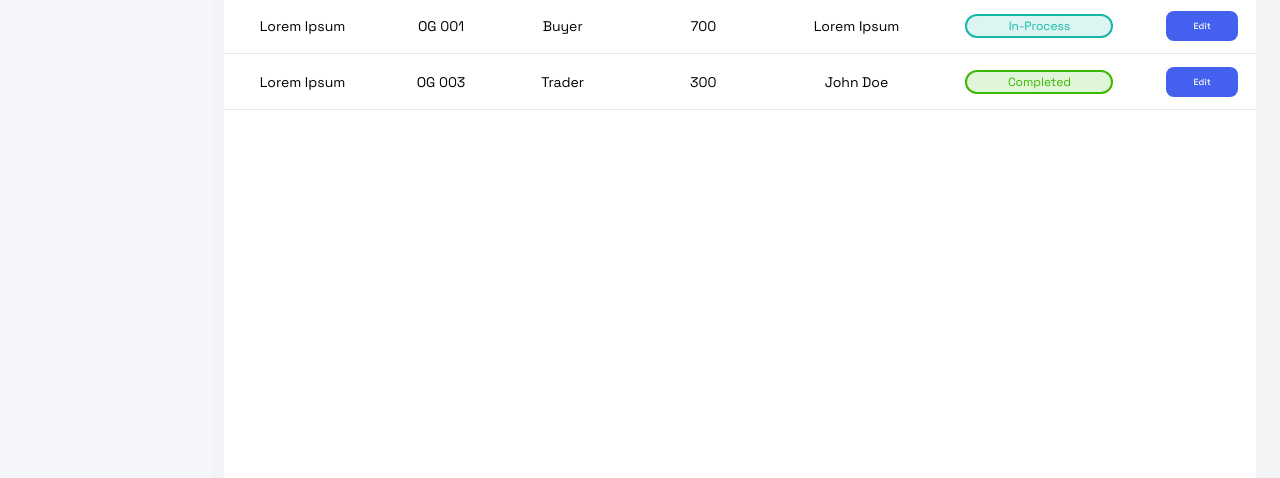
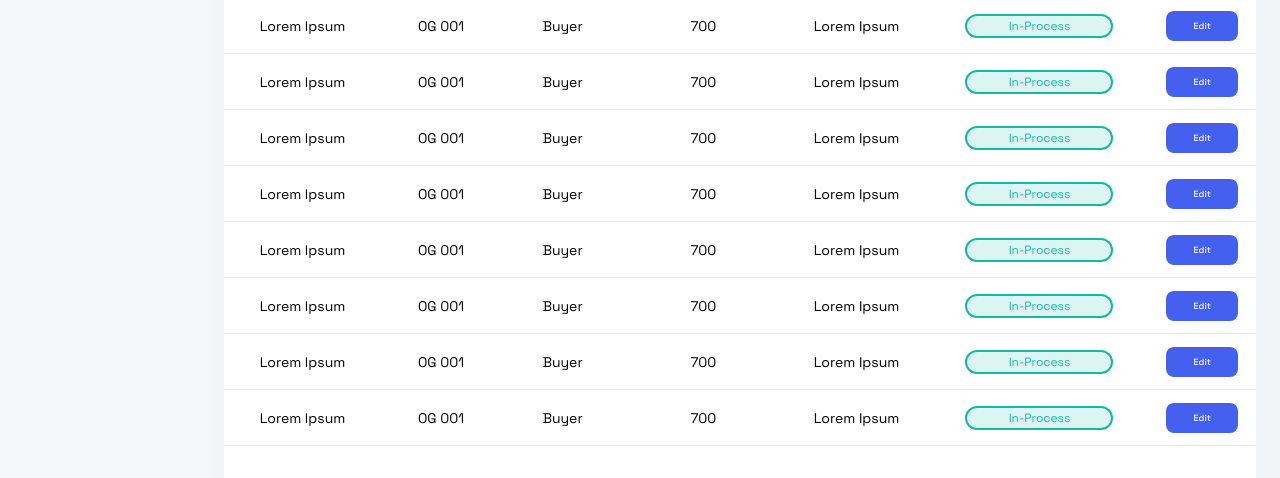
Before and after one commit to offsetFrontend/offset-go-admin-fe, a React (Create React App) app: page /transfer-requests in a window 1280 px wide. Shown: the part 228-706 px from the top of the page. Built offline with nearby package versions, Linux system fonts and the light colour scheme; no server answers; sample sign-in values are in the browser's storage.

Commit message:
quickfix

```diff
--- a/src/pages/TransferRequest.jsx
+++ b/src/pages/TransferRequest.jsx
@@ -72,6 +72,243 @@ const TransferRequest = () => {
       ],
       [
         "Lorem Ipsum",
+        "OG 001",
+        "Buyer",
+        "700",
+        " Lorem Ipsum",
+        <StatusButton
+          statusText={"In-Process"}
+          statusButton={() => {
+            handleStatusButton();
+          }}
+        />,
+        <ActionButtons />
+      ],
+      [
+        "Lorem Ipsum",
+        "OG 001",
+        "Buyer",
+        "700",
+        " Lorem Ipsum",
+        <StatusButton
+          statusText={"In-Process"}
+          statusButton={() => {
+            handleStatusButton();
+          }}
+        />,
+        <ActionButtons />
+      ],
+      [
+        "Lorem Ipsum",
+        "OG 001",
+        "Buyer",
+        "700",
+        " Lorem Ipsum",
+        <StatusButton
+          statusText={"In-Process"}
+          statusButton={() => {
+            handleStatusButton();
+          }}
+        />,
+        <ActionButtons />
+      ],  [
+        "Lorem Ipsum",
+        "OG 001",
+        "Buyer",
+        "700",
+        " Lorem Ipsum",
+        <StatusButton
+          statusText={"In-Process"}
+          statusButton={() => {
+            handleStatusButton();
+          }}
+        />,
+        <ActionButtons />
+      ],  [
+        "Lorem Ipsum",
+        "OG 001",
+        "Buyer",
+        "700",
+        " Lorem Ipsum",
+        <StatusButton
+          statusText={"In-Process"}
+          statusButton={() => {
+            handleStatusButton();
+          }}
+        />,
+        <ActionButtons />
+      ],  [
+        "Lorem Ipsum",
+        "OG 001",
+        "Buyer",
+        "700",
+        " Lorem Ipsum",
+        <StatusButton
+          statusText={"In-Process"}
+          statusButton={() => {
+            handleStatusButton();
+          }}
+        />,
+        <ActionButtons />
+      ],  [
+        "Lorem Ipsum",
+        "OG 001",
+        "Buyer",
+        "700",
+        " Lorem Ipsum",
+        <StatusButton
+          statusText={"In-Process"}
+          statusButton={() => {
+            handleStatusButton();
+          }}
+        />,
+        <ActionButtons />
+      ],  [
+        "Lorem Ipsum",
+        "OG 001",
+        "Buyer",
+        "700",
+        " Lorem Ipsum",
+        <StatusButton
+          statusText={"In-Process"}
+          statusButton={() => {
+            handleStatusButton();
+          }}
+        />,
+        <ActionButtons />
+      ],  [
+        "Lorem Ipsum",
+        "OG 001",
+        "Buyer",
+        "700",
+        " Lorem Ipsum",
+        <StatusButton
+          statusText={"In-Process"}
+          statusButton={() => {
+            handleStatusButton();
+          }}
+        />,
+        <ActionButtons />
+      ],  [
+        "Lorem Ipsum",
+        "OG 001",
+        "Buyer",
+        "700",
+        " Lorem Ipsum",
+        <StatusButton
+          statusText={"In-Process"}
+          statusButton={() => {
+            handleStatusButton();
+          }}
+        />,
+        <ActionButtons />
+      ],  [
+        "Lorem Ipsum",
+        "OG 001",
+        "Buyer",
+        "700",
+        " Lorem Ipsum",
+        <StatusButton
+          statusText={"In-Process"}
+          statusButton={() => {
+            handleStatusButton();
+          }}
+        />,
+        <ActionButtons />
+      ],  [
+        "Lorem Ipsum",
+        "OG 001",
+        "Buyer",
+        "700",
+        " Lorem Ipsum",
+        <StatusButton
+          statusText={"In-Process"}
+          statusButton={() => {
+            handleStatusButton();
+          }}
+        />,
+        <ActionButtons />
+      ],  [
+        "Lorem Ipsum",
+        "OG 001",
+        "Buyer",
+        "700",
+        " Lorem Ipsum",
+        <StatusButton
+          statusText={"In-Process"}
+          statusButton={() => {
+            handleStatusButton();
+          }}
+        />,
+        <ActionButtons />
+      ],  [
+        "Lorem Ipsum",
+        "OG 001",
+        "Buyer",
+        "700",
+        " Lorem Ipsum",
+        <StatusButton
+          statusText={"In-Process"}
+          statusButton={() => {
+            handleStatusButton();
+          }}
+        />,
+        <ActionButtons />
+      ],  [
+        "Lorem Ipsum",
+        "OG 001",
+        "Buyer",
+        "700",
+        " Lorem Ipsum",
+        <StatusButton
+          statusText={"In-Process"}
+          statusButton={() => {
+            handleStatusButton();
+          }}
+        />,
+        <ActionButtons />
+      ],  [
+        "Lorem Ipsum",
+        "OG 001",
+        "Buyer",
+        "700",
+        " Lorem Ipsum",
+        <StatusButton
+          statusText={"In-Process"}
+          statusButton={() => {
+            handleStatusButton();
+          }}
+        />,
+        <ActionButtons />
+      ],  [
+        "Lorem Ipsum",
+        "OG 001",
+        "Buyer",
+        "700",
+        " Lorem Ipsum",
+        <StatusButton
+          statusText={"In-Process"}
+          statusButton={() => {
+            handleStatusButton();
+          }}
+        />,
+        <ActionButtons />
+      ],  [
+        "Lorem Ipsum",
+        "OG 001",
+        "Buyer",
+        "700",
+        " Lorem Ipsum",
+        <StatusButton
+          statusText={"In-Process"}
+          statusButton={() => {
+            handleStatusButton();
+          }}
+        />,
+        <ActionButtons />
+      ],
+      [
+        "Lorem Ipsum",
         "OG 003",
         "Trader",
         "300",
@@ -121,7 +358,7 @@ const TransferRequest = () => {
     <div className="flex h-full flex-col p-6 pl-3 w-full bg-gray-100 ">
       <h1 className="ml-6 text-3xl font-bold"> Transfer Request</h1>
 
-      <div className="w-full mt-8 h-[calc(90vh-3rem)] bg-white rounded-3xl shadow-formShadow">
+      <div className="w-full mt-8 h-[calc(90vh-2.4rem)] bg-white rounded-3xl shadow-formShadow relative">
         <div className="flex justify-between pt-5 pb-12">
           <div className="flex justify-between  px-5">
             <SearchBox ref={searchRef} onSearch={handleSearch} />
@@ -139,7 +376,7 @@ const TransferRequest = () => {
           </div>
         </div>
         <Table headerData={getHeaderData()} data={tableData()} />
-        <div className="absolute bottom-16 left-48 right-0">
+        <div className="absolute bottom-4 left-8 right-0 ">
           <Pagination
             currPage={currentPage}
             onNext={handleNextPage}
```
